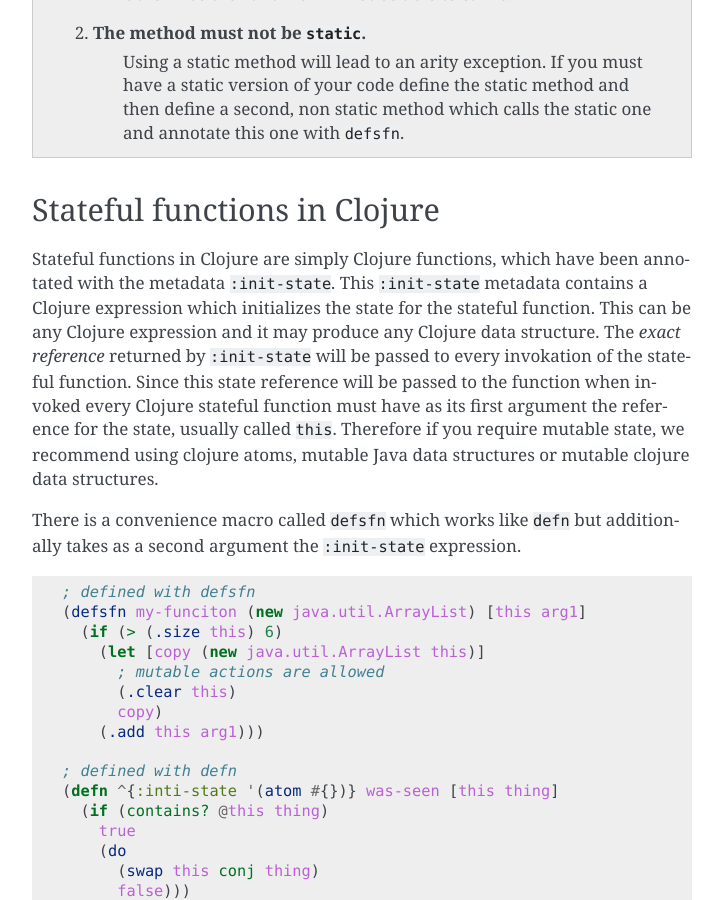
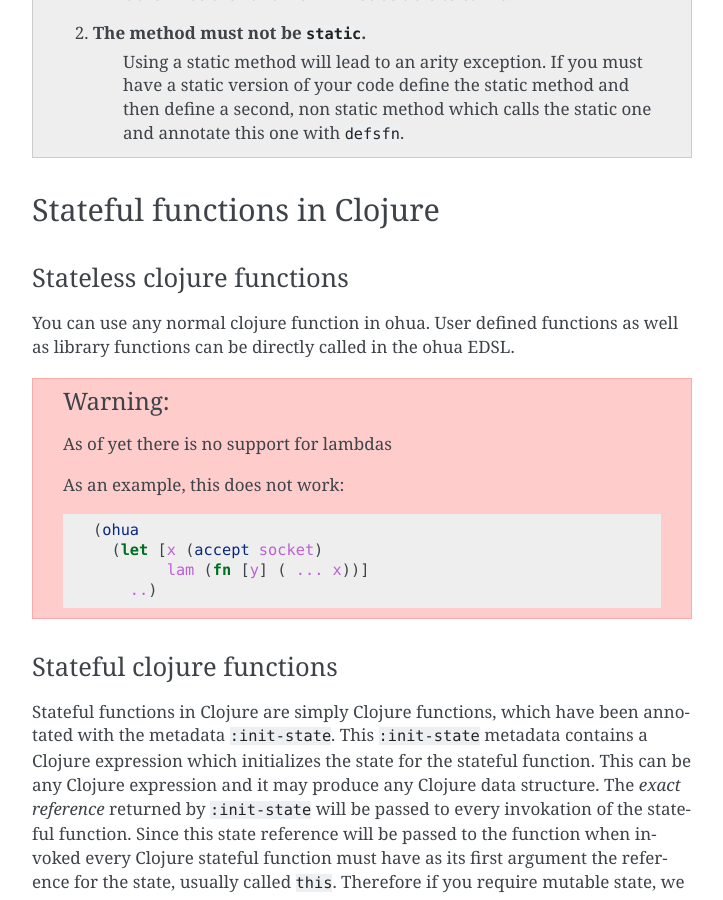
Before and after one commit to ohua-dev/docs, a Sphinx documentation site: the page built from source/defining-stateful-functions.rst, in a window 1280 px wide and 900 px high, scrolled down 1115 px. Shown: the whole window, without its empty margins (388-1111 px from the left). Built offline with Sphinx 7.4.7, drawn with Linux system fonts in a browser that asks for light colours; some of the changed text lies outside the part shown.

Commit message:
Stateless clojure functions

```diff
--- a/source/defining-stateful-functions.rst
+++ b/source/defining-stateful-functions.rst
@@ -51,6 +51,26 @@
 Stateful functions in Clojure
 -----------------------------
 
+Stateless clojure functions
+^^^^^^^^^^^^^^^^^^^^^^^^^^^
+
+You can use any normal clojure function in ohua.
+User defined functions as well as library functions can be directly called in the ohua EDSL.
+
+.. warning:: As of yet there is no support for lambdas
+
+    As an example, this does not work:
+    ::
+
+        (ohua
+          (let [x (accept socket)
+                lam (fn [y] ( ... x))]
+            ..)
+
+
+Stateful clojure functions
+^^^^^^^^^^^^^^^^^^^^^^^^^^
+
 Stateful functions in Clojure are simply Clojure functions, which have been annotated with the metadata ``:init-state``.
 This ``:init-state`` metadata contains a Clojure expression which initializes the state for the stateful function.
 This can be any Clojure expression and it may produce any Clojure data structure.
```
